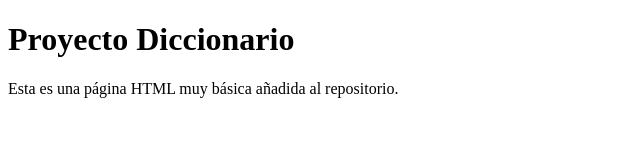
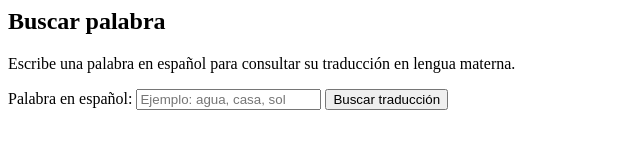
Before and after one commit to DiccionarioLenguaMaternaTeam/traductor-lengua-materna, a plain HTML site: page index.html in a window 1280 px wide. Shown: the whole page, without its empty margins (0-640 px from the left). Drawn offline with Linux system fonts and the light colour scheme.

Commit message:
Crear formulario de búsqueda de palabras

```diff
--- /dev/null
+++ b/css/style.css
@@ -0,0 +1,41 @@
+.formulario-busqueda {
+    margin-top: 25px;
+}
+
+.formulario-busqueda form {
+    display: flex;
+    flex-direction: column;
+    gap: 12px;
+    margin-top: 15px;
+}
+
+.formulario-busqueda label {
+    font-weight: bold;
+    color: #1565c0;
+}
+
+.formulario-busqueda input {
+    padding: 12px;
+    border: 1px solid #bbb;
+    border-radius: 8px;
+    font-size: 16px;
+}
+
+.formulario-busqueda button {
+    padding: 12px;
+    background-color: #1565c0;
+    color: white;
+    border: none;
+    border-radius: 8px;
+    font-size: 16px;
+    cursor: pointer;
+}
+
+.formulario-busqueda button:hover {
+    background-color: #0d47a1;
+}
+
+#resultadoTraduccion {
+    margin-top: 15px;
+    font-weight: bold;
+}
--- a/index.html
+++ b/index.html
@@ -1,12 +1,27 @@
-<!doctype html>
-<html lang="es">
-  <head>
-    <meta charset="utf-8">
-    <meta name="viewport" content="width=device-width, initial-scale=1">
-    <title>Proyecto Diccionario - Página Básica</title>
-  </head>
-  <body>
-    <h1>Proyecto Diccionario</h1>
-    <p>Esta es una página HTML muy básica añadida al repositorio.</p>
-  </body>
-</html>
+<section class="contenedor formulario-busqueda">
+    <h2>Buscar palabra</h2>
+
+    <p>
+        Escribe una palabra en español para consultar su traducción en lengua materna.
+    </p>
+
+    <form id="formularioBusqueda">
+        <label for="palabraInput">Palabra en español:</label>
+
+        <input
+            type="text"
+            id="palabraInput"
+            name="palabra"
+            placeholder="Ejemplo: agua, casa, sol"
+            required
+        >
+
+        <button type="submit" id="btnBuscar">
+            Buscar traducción
+        </button>
+    </form>
+
+    <div id="resultadoTraduccion">
+        <!-- Aquí se mostrará la traducción más adelante con JavaScript -->
+    </div>
+</section>
```
